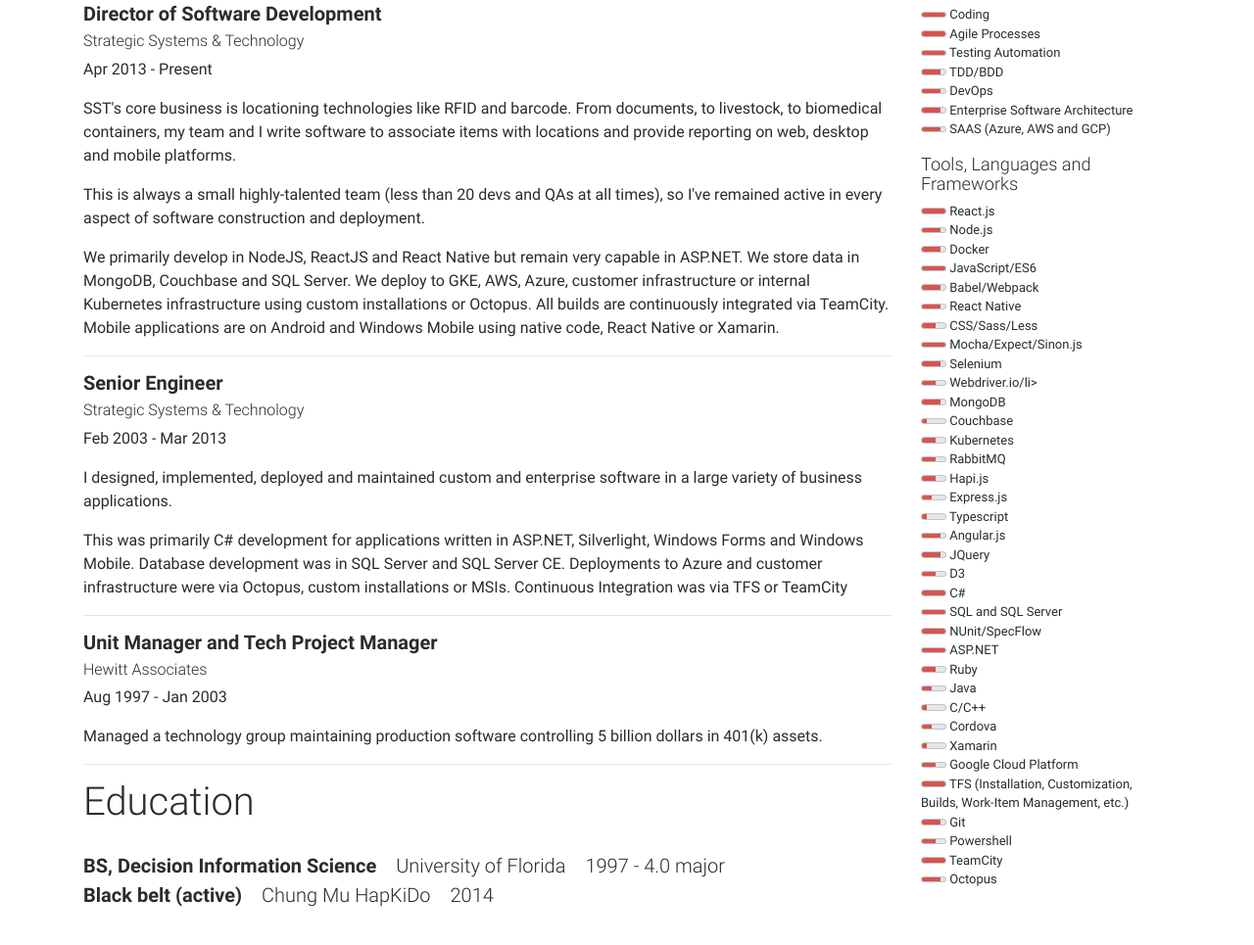
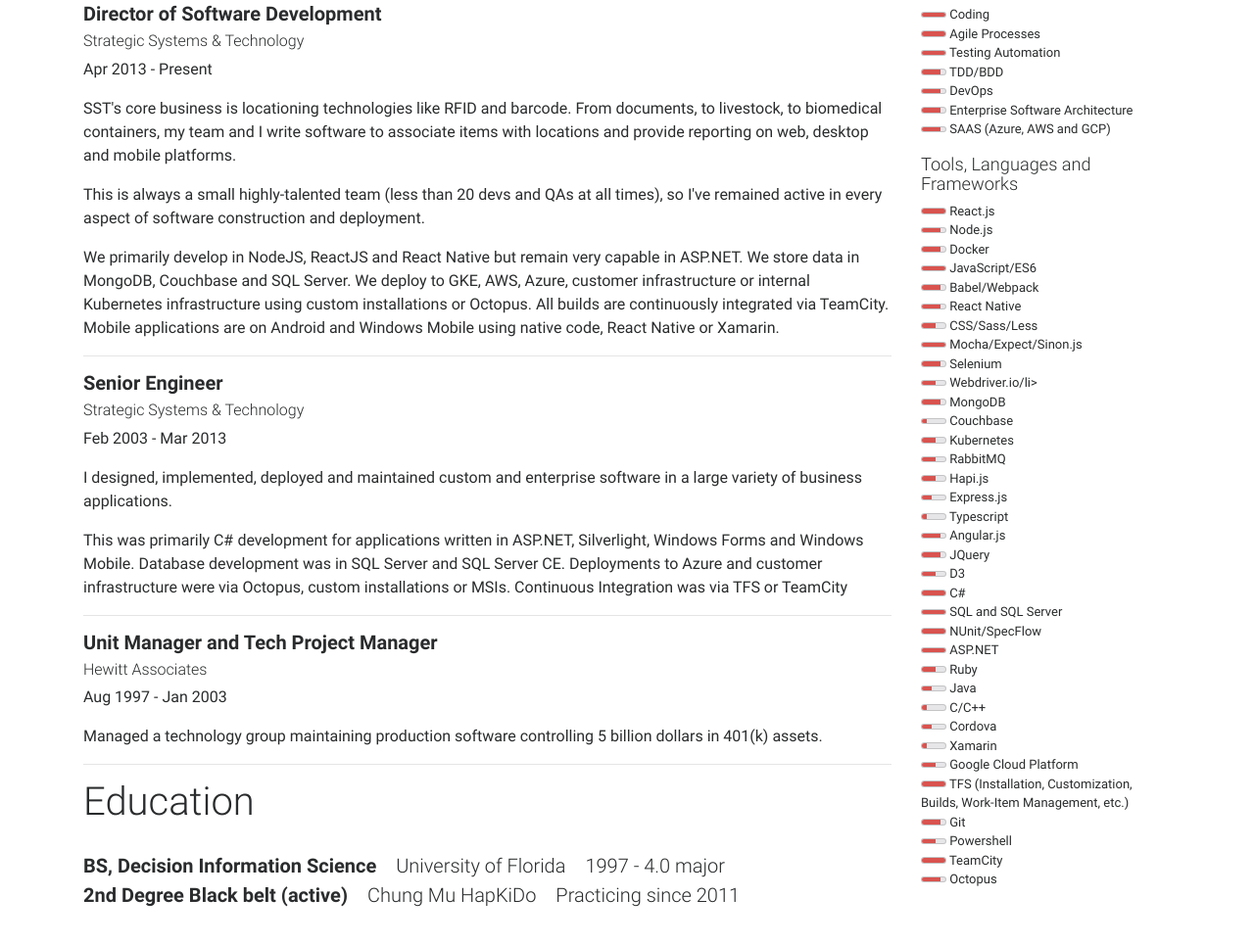
Before and after one commit to DaveWelling/davewelling.github.io, a plain HTML site: page index.html in a window 1280 px wide. Shown: the part 630-1595 px from the top of the page at 98% size. Drawn offline with Linux system fonts and the light colour scheme.

Commit message:
Update HapKiDo

```diff
--- a/index.html
+++ b/index.html
@@ -155,9 +155,9 @@
                             <h5 >1997 - 4.0 major</h5>
                         </div>
                         <div style="display:flex; flex-direction:row;">
-                            <h5 class="font-weight-bold">Black belt (active)</h5>
+                            <h5 class="font-weight-bold">2nd Degree Black belt (active)</h5>
                             <h5>Chung Mu HapKiDo</h5>
-                            <h5>2014</h5>
+                            <h5>Practicing since 2011</h5>
                         </div>
                     </div>
                 </div>
```
